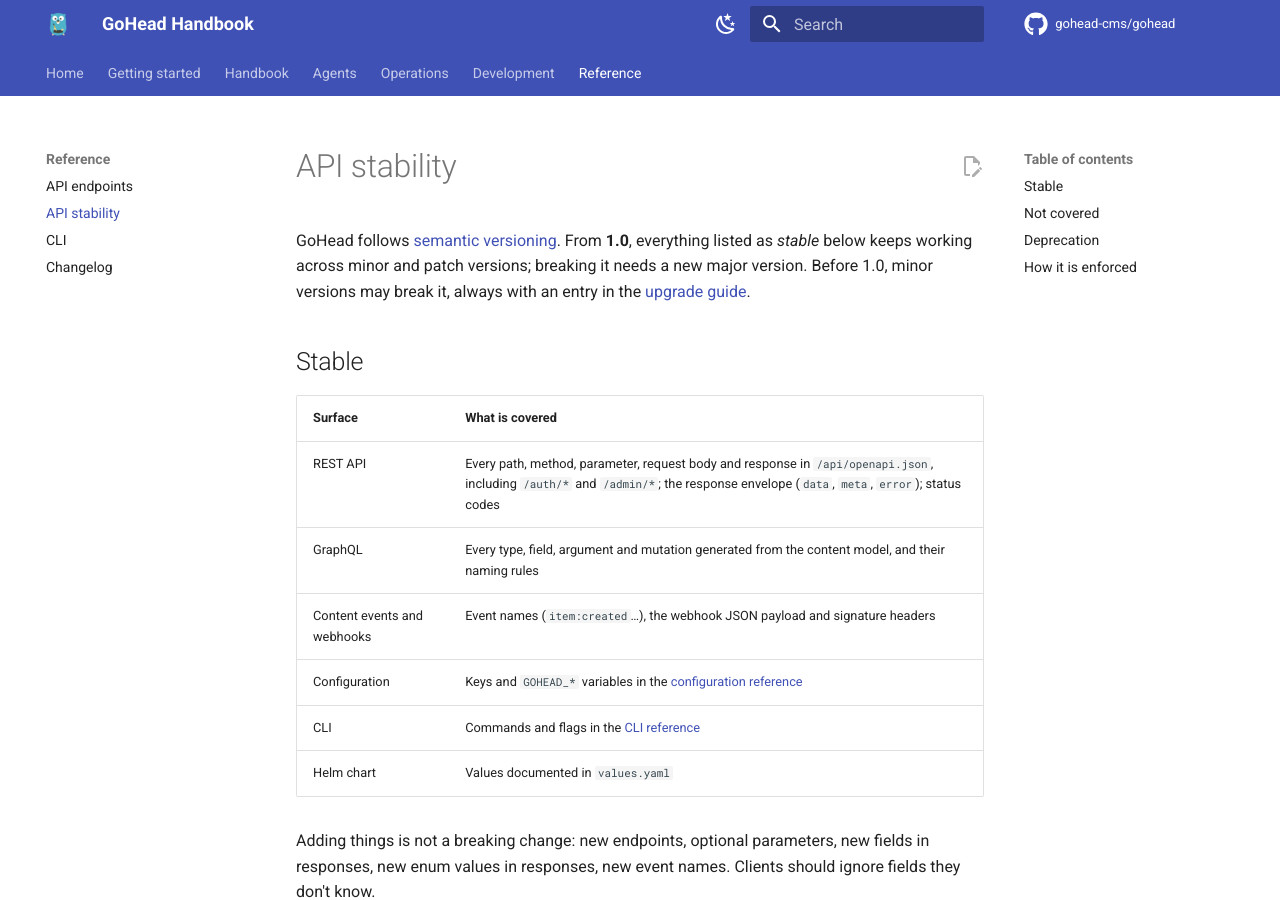
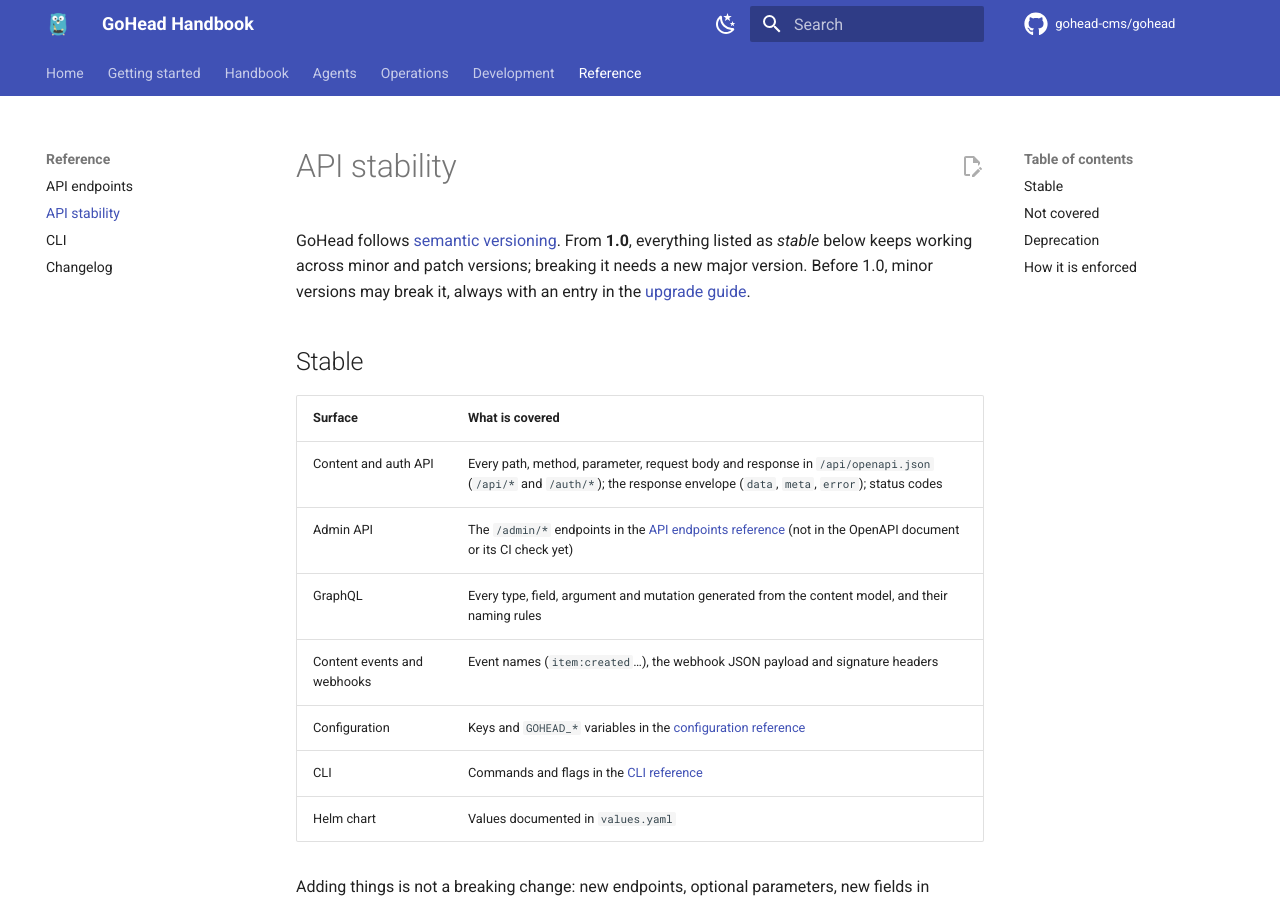
Before and after one commit to gohead-cms/gohead, an MkDocs documentation site: the page built from docs/content/reference/api-stability.md, in a window 1280 px wide and 900 px high. Built offline with MkDocs 1.6.1 and Material for MkDocs 9.7.7, drawn with Linux system fonts in a browser that asks for light colours; comment, search, counter and statistics services are not loaded.

Commit message:
docs: admin endpoints are not in the OpenAPI snapshot
Co-Authored-By: Claude Opus 5.5 <noreply@anthropic.com>
Claude-Session: https://claude.ai/code/session_01S1gbsa6mcbMcpUW3JKmxY2

```diff
--- a/docs/content/reference/api-stability.md
+++ b/docs/content/reference/api-stability.md
@@ -9,7 +9,8 @@ major version. Before 1.0, minor versions may break it, always with an entry in
 
 | Surface | What is covered |
 |---------|-----------------|
-| REST API | Every path, method, parameter, request body and response in `/api/openapi.json`, including `/auth/*` and `/admin/*`; the response envelope (`data`, `meta`, `error`); status codes |
+| Content and auth API | Every path, method, parameter, request body and response in `/api/openapi.json` (`/api/*` and `/auth/*`); the response envelope (`data`, `meta`, `error`); status codes |
+| Admin API | The `/admin/*` endpoints in the [API endpoints reference](api-endpoints.md) (not in the OpenAPI document or its CI check yet) |
 | GraphQL | Every type, field, argument and mutation generated from the content model, and their naming rules |
 | Content events and webhooks | Event names (`item:created`…), the webhook JSON payload and signature headers |
 | Configuration | Keys and `GOHEAD_*` variables in the [configuration reference](../getting-started/configuration.md) |
```
